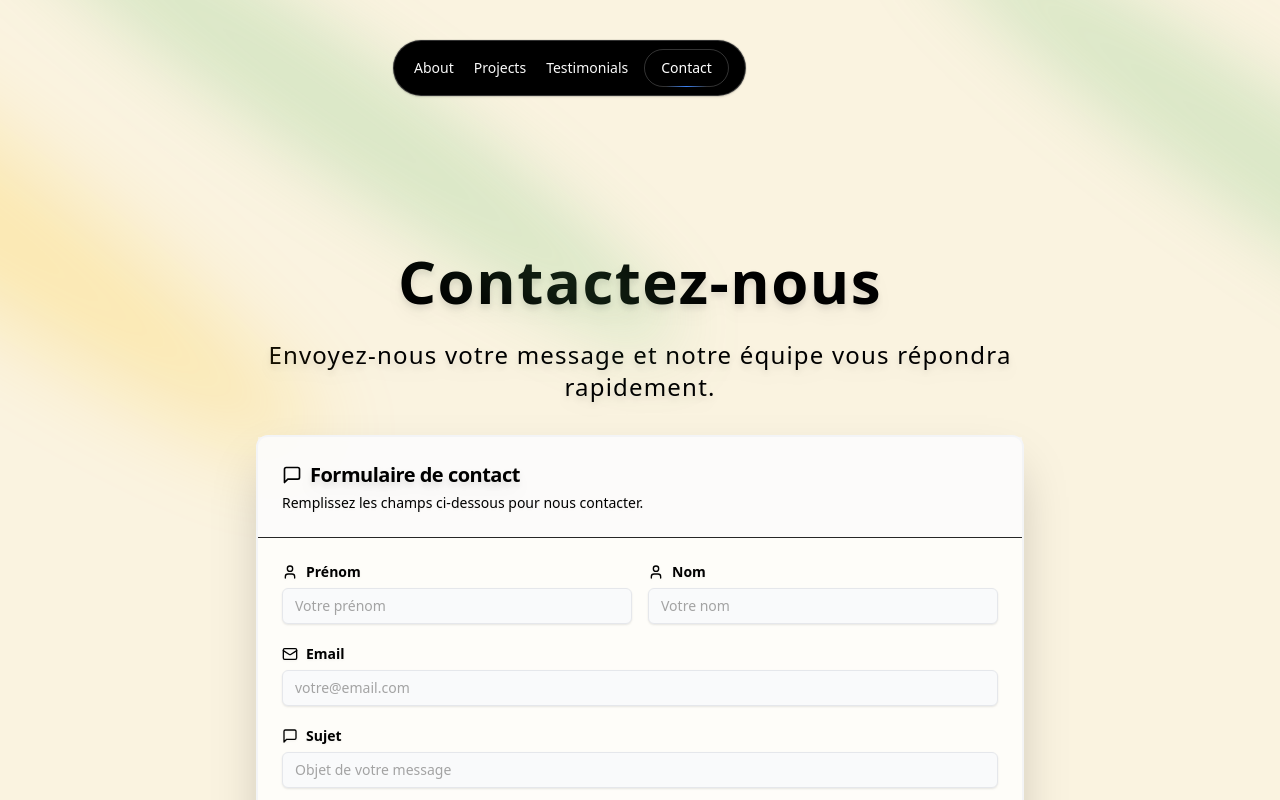
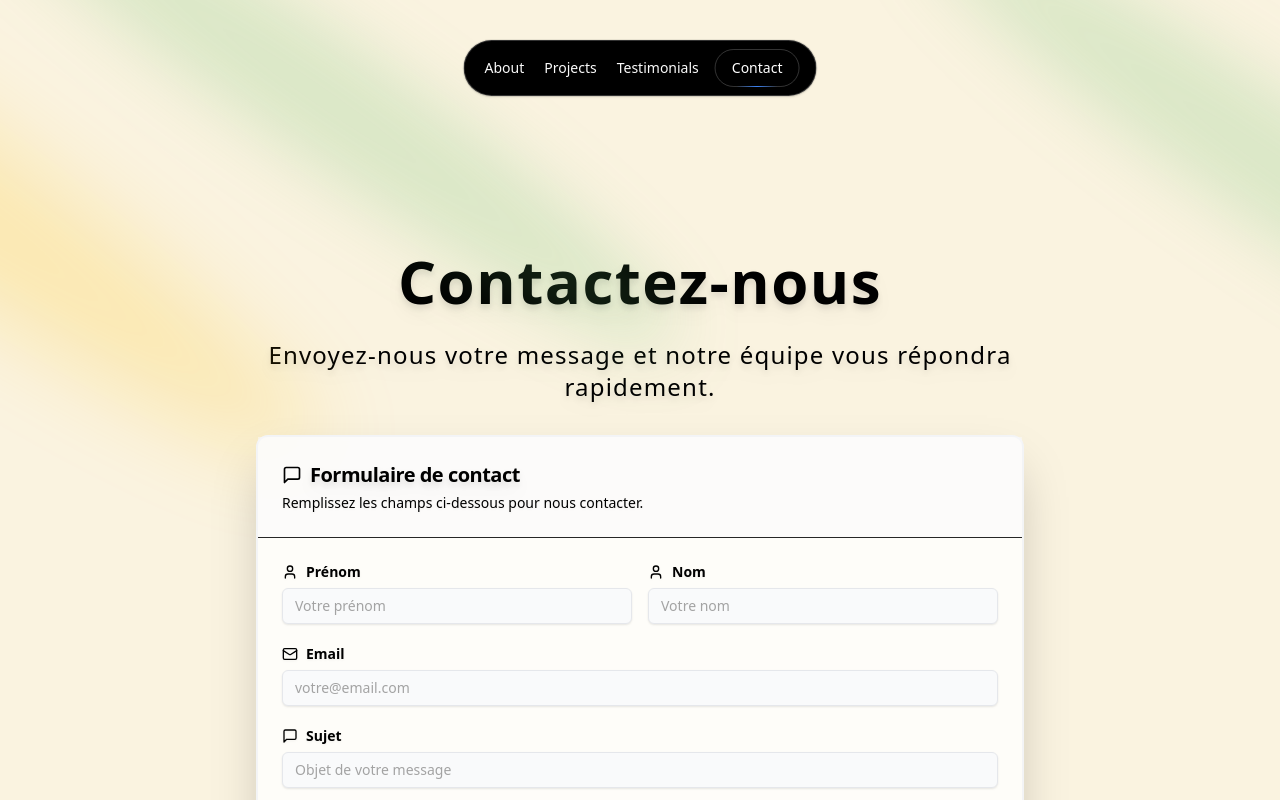
Before and after one commit to Mananbh12/landing-page-V2, a Next.js app: page /contact in a window 1280 px wide. Shown: the top 800 px of the page. Built offline with nearby package versions, Linux system fonts and the light colour scheme.

Commit message:
recadrage navbar

```diff
--- a/components/ui/FloatingNavbar.tsx
+++ b/components/ui/FloatingNavbar.tsx
@@ -45,7 +45,7 @@ export const FloatingNav = ({
     <AnimatePresence mode="wait">
       <motion.div
         className={cn(
-          "flex max-w-fit fixed top-10 left-1/2 transform -translate-x-[70%] border border-transparent dark:border-white/[0.2] rounded-full dark:bg-black bg-white shadow-[0px_2px_3px_-1px_rgba(0,0,0,0.1),0px_1px_0px_0px_rgba(25,28,33,0.02),0px_0px_0px_1px_rgba(25,28,33,0.08)] z-[5000] px-4 py-2 items-center justify-center space-x-2 sm:space-x-4",
+          "flex max-w-fit fixed top-10 left-1/2 transform -translate-x-1/2 sm:-translate-x-[60%] md:-translate-x-[50%] border border-transparent dark:border-white/[0.2] rounded-full dark:bg-black bg-white shadow-[0px_2px_3px_-1px_rgba(0,0,0,0.1),0px_1px_0px_0px_rgba(25,28,33,0.02),0px_0px_0px_1px_rgba(25,28,33,0.08)] z-[5000] px-4 py-2 items-center justify-center space-x-2 sm:space-x-4",
           className
         )}
       >
```
